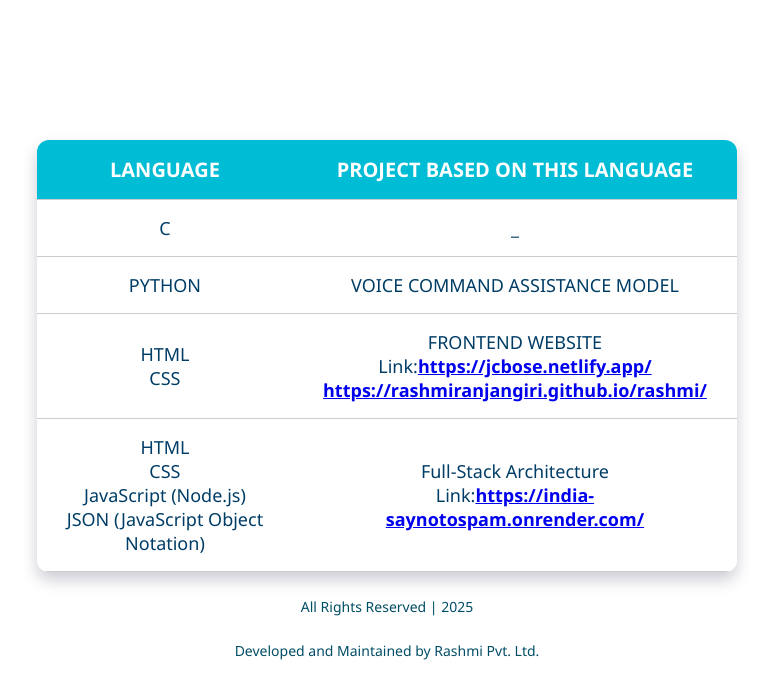
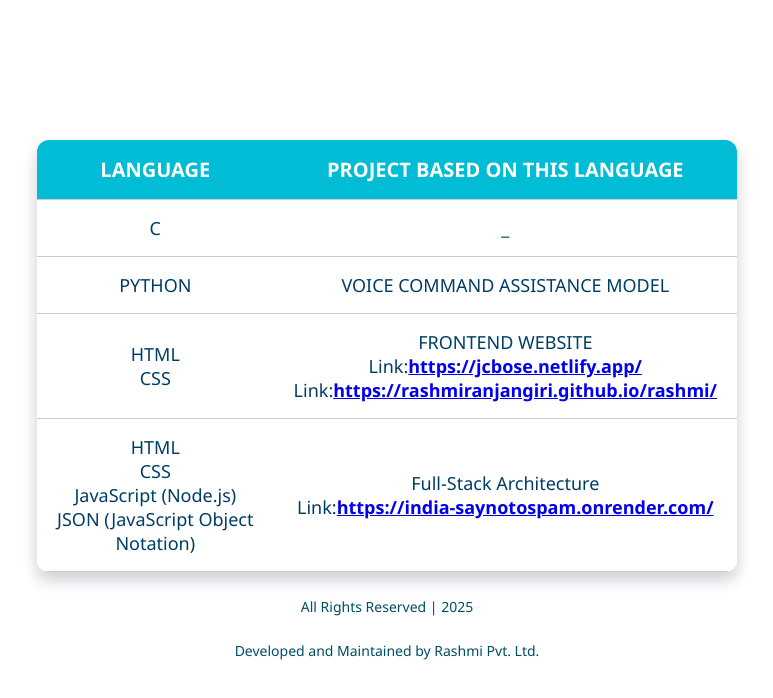
Before and after one commit to RASHMIRANJANGIRI/rashmi, a plain HTML site: page project.html in a window 1280 px wide. Shown: the whole page, without its empty margins (253-1026 px from the left). Drawn offline with Linux system fonts and the light colour scheme.

Commit message:
Update project.html

```diff
--- a/project.html
+++ b/project.html
@@ -25,7 +25,7 @@
             </TR>
             <tr>
                 <td>HTML <br>CSS</td>
-                <TD>FRONTEND WEBSITE<br>Link:<b><a href="https://jcbose.netlify.app/">https://jcbose.netlify.app/</a><br><a href="https://rashmiranjangiri.github.io/rashmi/">https://rashmiranjangiri.github.io/rashmi/</a></b></TD>
+                <TD>FRONTEND WEBSITE<br>Link:<b><a href="https://jcbose.netlify.app/">https://jcbose.netlify.app/</b></a><br>Link:<b><a href="https://rashmiranjangiri.github.io/rashmi/">https://rashmiranjangiri.github.io/rashmi/</a></b></TD>
             </tr>
             <tr>
                 <td>HTML <br>CSS <br>JavaScript (Node.js) <br>JSON (JavaScript Object Notation)</td>
```
